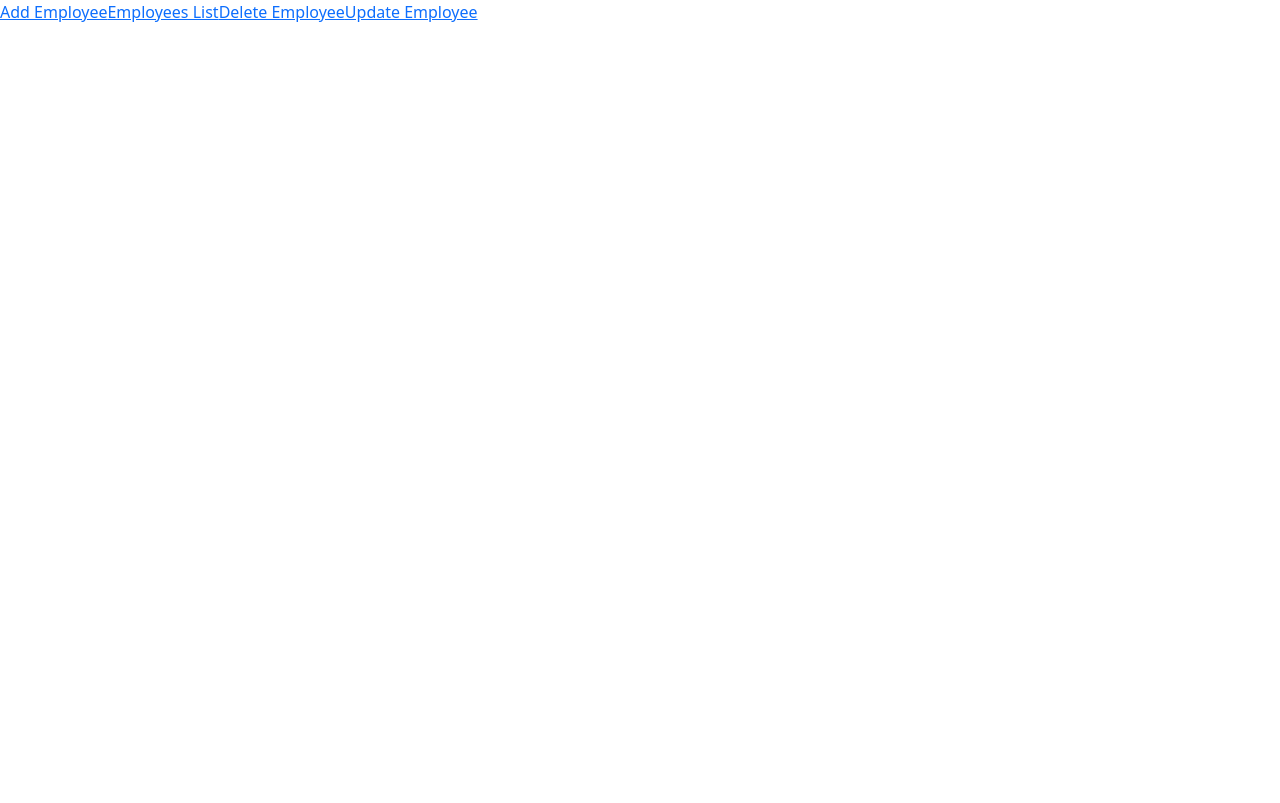
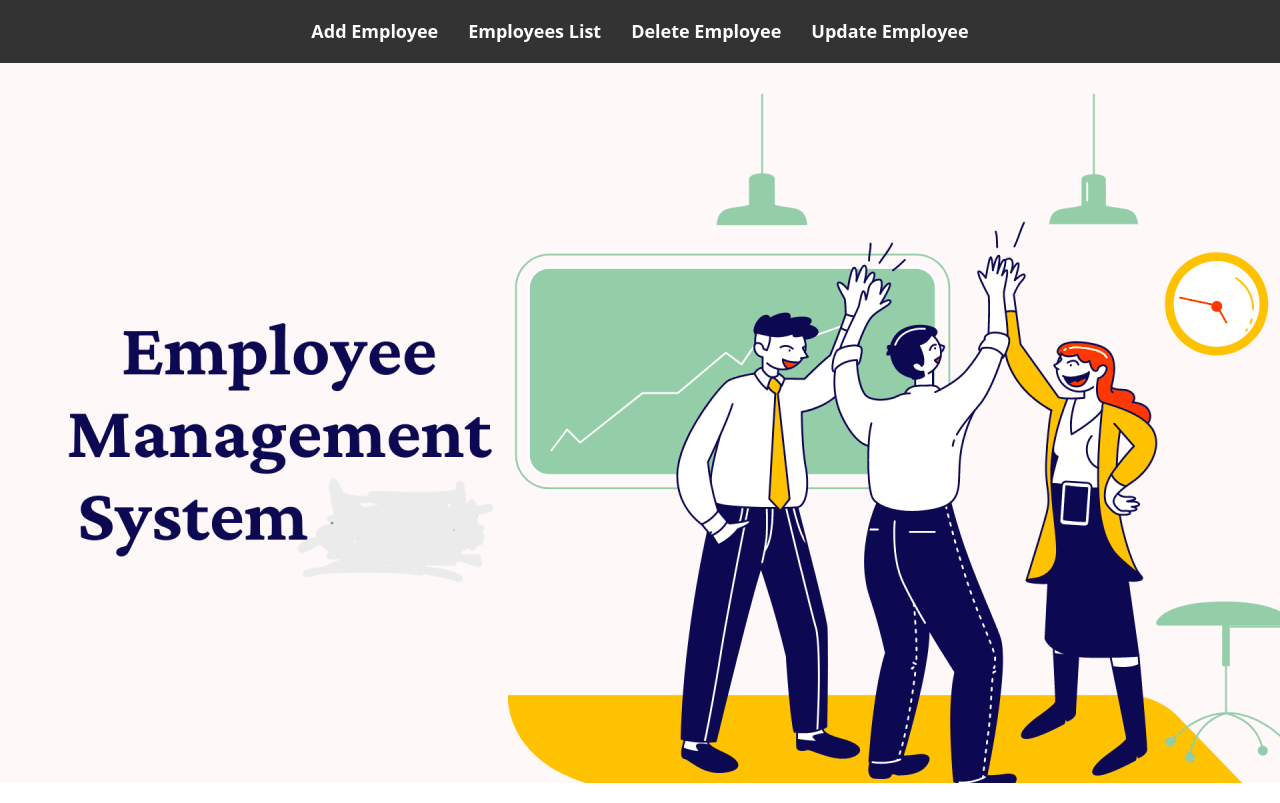
Before and after one commit to AshuOp6533/Employee-Managment-System-Using-ReactJs-and-SpringBoot, a React (Create React App) app in the folder employee-management-app/: page / in a window 1280 px wide. Built offline with nearby package versions, Linux system fonts and the light colour scheme.

Commit message:
designed the homepage

```diff
--- a/employee-management-app/src/App.jsx
+++ b/employee-management-app/src/App.jsx
@@ -2,6 +2,8 @@ import React, { Fragment } from 'react'
 // import EmployeeList from './EmployeeList';
 // import EmployeeDelete from './EmployeeDelete';
 import { Home } from './Home';
+import './Employee.css'
+// import EmployeeUpdate from './EmployeeUpdate';
 
 const App = () => {
   return (
@@ -9,6 +11,7 @@ const App = () => {
       {/* <EmployeeList/> */}
         <Home/>
         {/* <EmployeeDelete/> */}
+        {/* <EmployeeUpdate/> */}
     </Fragment>
   )
 }
--- /dev/null
+++ b/employee-management-app/src/Employee.css
@@ -0,0 +1,48 @@
+.navbar {
+  background-color: #333;
+  padding: 10px 20px;
+  color: white;
+  display: flex;
+  flex-direction: column;
+  align-items: center;
+  text-align: center;
+}
+
+.nav-logo {
+  margin-bottom: 20px;
+}
+
+.ems {
+  width: 100px;
+  height: auto;
+}
+
+h1 {
+  margin: 10px 0;
+  font-size: 24px;
+  color: white;
+}
+
+.nav-links {
+  display: flex;
+  gap: 10px;
+  justify-content: center;
+}
+
+.nav-links a {
+  text-decoration: none;
+  color: white;
+  font-weight: bold;
+  font-size: 18px;
+  padding: 10px;
+  border-radius: 5px;
+  transition: background-color 0.3s ease;
+}
+
+.nav-links a:hover {
+  background-color: #555;
+}
+
+.nav-links a.active {
+  background-color: #555;
+}
--- a/employee-management-app/src/EmployeeDelete.jsx
+++ b/employee-management-app/src/EmployeeDelete.jsx
@@ -19,11 +19,23 @@ const EmployeeDelete = () => {
   };
 
   return (
-    <div>
-      <input type="text" value={id} onChange={(e) => setId(e.target.value)} placeholder="Enter Employee ID" />
-      <button onClick={handleDelete}>Delete Employee</button>
-      <p>Status: {status}</p>
-      <p>{message}</p>
+    <div className="container mt-5">
+      <div className="row justify-content-center">
+        <div className="col-lg-6">
+          <div className="card">
+            <div className="card-body">
+              <h2 className="card-title text-center mb-4">Delete Employee</h2>
+              <div className="mb-3">
+                <input type="text" value={id} onChange={(e) => setId(e.target.value)} className="form-control" placeholder="Enter Employee ID" />
+              </div>
+              <div className="d-grid gap-2">
+                <button onClick={handleDelete} className="btn btn-danger btn-lg">Delete Employee</button>
+              </div>
+              <p className={`text-center mt-3 ${status === 200 ? 'text-black' : 'text-danger'}`} style={{ color: 'black', fontWeight: 'bold' }}>{message}</p>
+            </div>
+          </div>
+        </div>
+      </div>
     </div>
   );
 };
--- a/employee-management-app/src/EmployeeForm.jsx
+++ b/employee-management-app/src/EmployeeForm.jsx
@@ -42,12 +42,10 @@ const EmployeeForm = () => {
         <div className="container my-5">
             <div className="row justify-content-center">
                 <div className="col-lg-6" >
-                    <div className="card shadow-dark bg-secondary p-5" style={{
-                        boxShadow: "0px 0px 10px purple",
-                        background: "linear-gradient(red,yellow,orange)"
-                    }}>
+                    <div className="card shadow-dark bg-secondary p-5"  style={{boxShadow:"0px 0px 10px black",
+                      background: "linear-gradient(red)" }}>
                         <h2 className="card-title text-center mb-5">Employee Form</h2>
-                        {successMessage && <p className="text-dark text-center" style={{ fontSize: '20px', fontWeight: 'bold' }}>{successMessage}</p>}
+                        {successMessage && <p className="text-dark text-center"style={{ fontSize: '20px',fontWeight: 'bold' }}>{successMessage}</p>}
                         <form onSubmit={submitForm}>
                             <div className="mb-3">
                                 <label className="form-label">Name:</label>
@@ -58,14 +56,14 @@ const EmployeeForm = () => {
                                     name="ename"
                                     value={ename}
                                     onChange={(e) => setEname(e.target.value)}
-                                style={{ boxShadow: "0px 0px 5px black" }}
+                                    // style={{ boxShadow: "0px 0px 5px black" }}
                                 />
                             </div>
                             <div className="mb-3">
                                 <label className="form-label">Email:</label>
                                 <input
                                     type="email"
-                                    className="form-control"
+                                    className="form-control "
                                     autoComplete="off"
                                     name="mail"
                                     value={mail}
@@ -76,7 +74,7 @@ const EmployeeForm = () => {
                                 <label className="form-label">Contact:</label>
                                 <input
                                     type="text"
-                                    className="form-control"
+                                    className="form-control "
                                     autoComplete="off"
                                     name="contact"
                                     value={contact}
@@ -101,7 +99,7 @@ const EmployeeForm = () => {
                                 <label className="form-label">Department:</label>
                                 <input
                                     type="text"
-                                    className="form-control"
+                                    className="form-control "
                                     autoComplete="off"
                                     name="dept"
                                     value={dept}
--- a/employee-management-app/src/EmployeeUpdate.jsx
+++ b/employee-management-app/src/EmployeeUpdate.jsx
@@ -12,7 +12,6 @@ const EmployeeUpdate = () => {
     department: '',
   });
   const [successMessage, setSuccessMessage] = useState('');
-  const [errorMessage, setErrorMessage] = useState('');
 
   const handleChange = (e) => {
     const { name, value } = e.target;
@@ -24,20 +23,14 @@ const EmployeeUpdate = () => {
 
   const handleSubmit = (e) => {
     e.preventDefault();
+    // console.log('Updating employee data:', employee);
     axios.put('http://localhost:8080/employee', employee)
       .then((response) => {
-        if (response.data.status === 200) {
-          setSuccessMessage('Employee data updated successfully!');
-          setErrorMessage('');
-        } else {
-          setSuccessMessage('');
-          setErrorMessage('Employee not found');
-        }
+        console.log(response.data);
+        setSuccessMessage('Employee updated successfully!');
       })
       .catch((error) => {
         console.error('Error updating employee data:', error);
-        setErrorMessage('Employee not found');
-        setSuccessMessage('');
       });
     setEmployee({
       id: '',
@@ -47,7 +40,7 @@ const EmployeeUpdate = () => {
       age: '',
       gender: '',
       department: '',
-    });
+    })
   };
 
   return (
@@ -57,7 +50,6 @@ const EmployeeUpdate = () => {
           <div className="card shadow-dark bg-secondary p-5" style={{ boxShadow: "0px 0px 10px purple" }}>
             <h2 className="card-title text-center mb-5">Update Employee Information</h2>
             {successMessage && <p className="text-dark text-center" style={{ fontSize: '20px', fontWeight: 'bold' }}>{successMessage}</p>}
-            {errorMessage && <p className="text-danger text-center" style={{ fontSize: '20px', fontWeight: 'bold' }}>{errorMessage}</p>}
             <form onSubmit={handleSubmit}>
               <div className="mb-3">
                 <label className="form-label">ID:</label>
@@ -126,6 +118,7 @@ const EmployeeUpdate = () => {
                   <option value="Male">Male</option>
                   <option value="Female">Female</option>
                   <option value="Other">Other</option>
+
                 </select>
               </div>
               <div className="mb-3">
--- a/employee-management-app/src/Home.jsx
+++ b/employee-management-app/src/Home.jsx
@@ -5,6 +5,7 @@ import { NavBar } from './NavBar';
 import EmployeeDelete from './EmployeeDelete';
 import EmployeeUpdate from './EmployeeUpdate';
 import EmployeeList from './EmployeeList';
+// import './Employee.css'
 
 export const Home = () => {
   return (
@@ -12,9 +13,9 @@ export const Home = () => {
       <Routes>
         <Route path='/' element={<NavBar />} />
         <Route path="/add" element={<EmployeeForm />} />
-        <Route path="/all" element={<EmployeeList />} />
+        <Route path='/all' element={<EmployeeList/>} />
         <Route path="/delete" element={<EmployeeDelete />} />
-        <Route path='update' element={<EmployeeUpdate/>}/>
+        <Route path='update' element={<EmployeeUpdate/>} />
       </Routes>
     </Router>
   );
--- a/employee-management-app/src/NavBar.jsx
+++ b/employee-management-app/src/NavBar.jsx
@@ -1,16 +1,25 @@
 import React from 'react';
 import { Outlet, NavLink } from 'react-router-dom';
+import ems from './ems.png';
 
 export const NavBar = () => {
   return (
-    <div>
-      <div>
+    <>
+      <div className="navbar">
+        <div className="nav-links">
           <NavLink to='/add'>Add Employee</NavLink>
           <NavLink to='/all'>Employees List</NavLink>
           <NavLink to='/delete'>Delete Employee</NavLink>
           <NavLink to='/update'>Update Employee</NavLink>
         </div>
+      </div>
+      <div className="main-content">
+        <div className="nav-logo">
+          <img src={ems} alt="Logo" className="logo" />
+        </div>
+        {/* <h1>Welcome to Employee Management System</h1> */}
         <Outlet />
       </div>
+    </>
   );
 };
--- a/employee-management-app/src/index.js
+++ b/employee-management-app/src/index.js
@@ -1,8 +1,8 @@
 import React from "react";
 import ReactDOM from "react-dom/client";
 import App from "./App";
-import '../node_modules/bootstrap/dist/css/bootstrap.css';
-import '../node_modules/bootstrap/dist/js/bootstrap.bundle';
+import 'bootstrap/dist/css/bootstrap.css';
+import 'bootstrap/dist/js/bootstrap.bundle';
 
 const root  = ReactDOM.createRoot(document.getElementById("root"))
 root.render(
```
Also changed, not shown: employee-management-app/src/EmployeeList.jsx (line endings or trailing spaces), employee-management-app/src/ems.png (added), 1 other file (tests, documents, lock files or other folders). Lines whose indentation alone changed are shown as unchanged.
